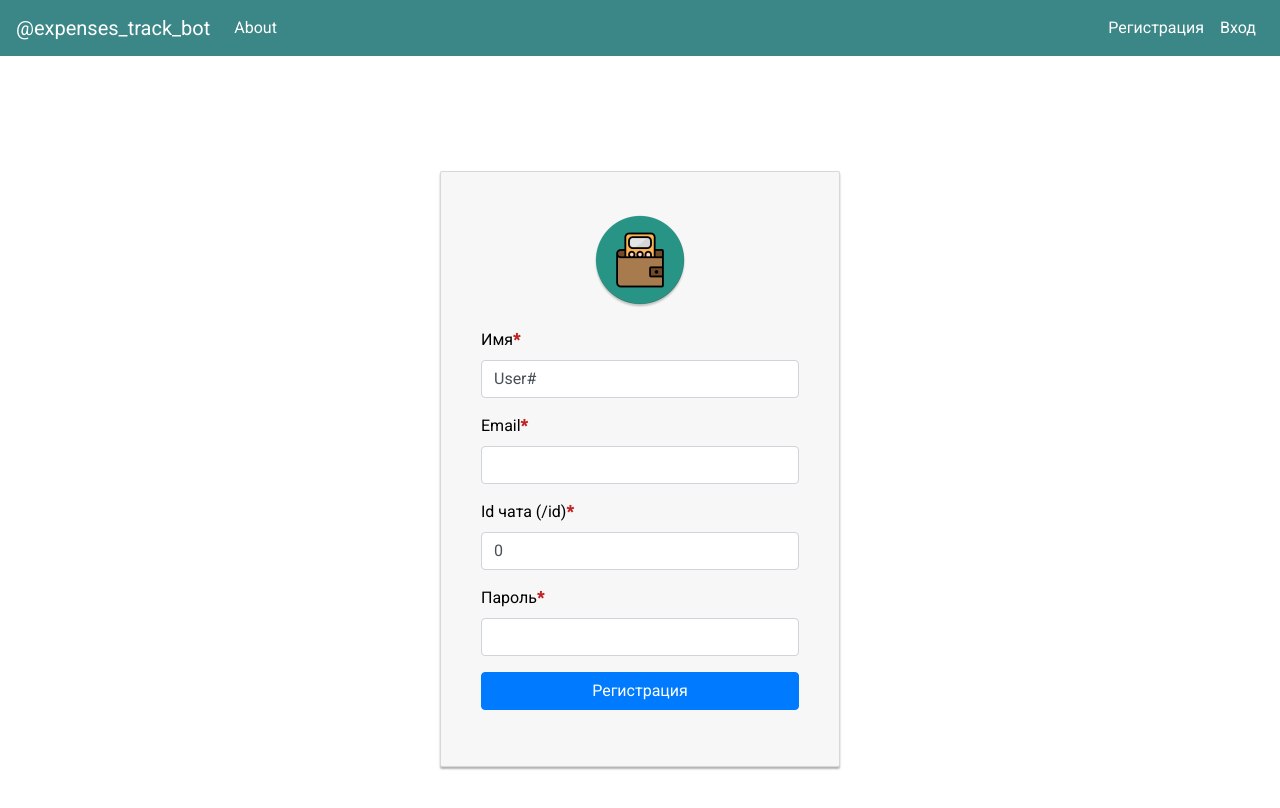
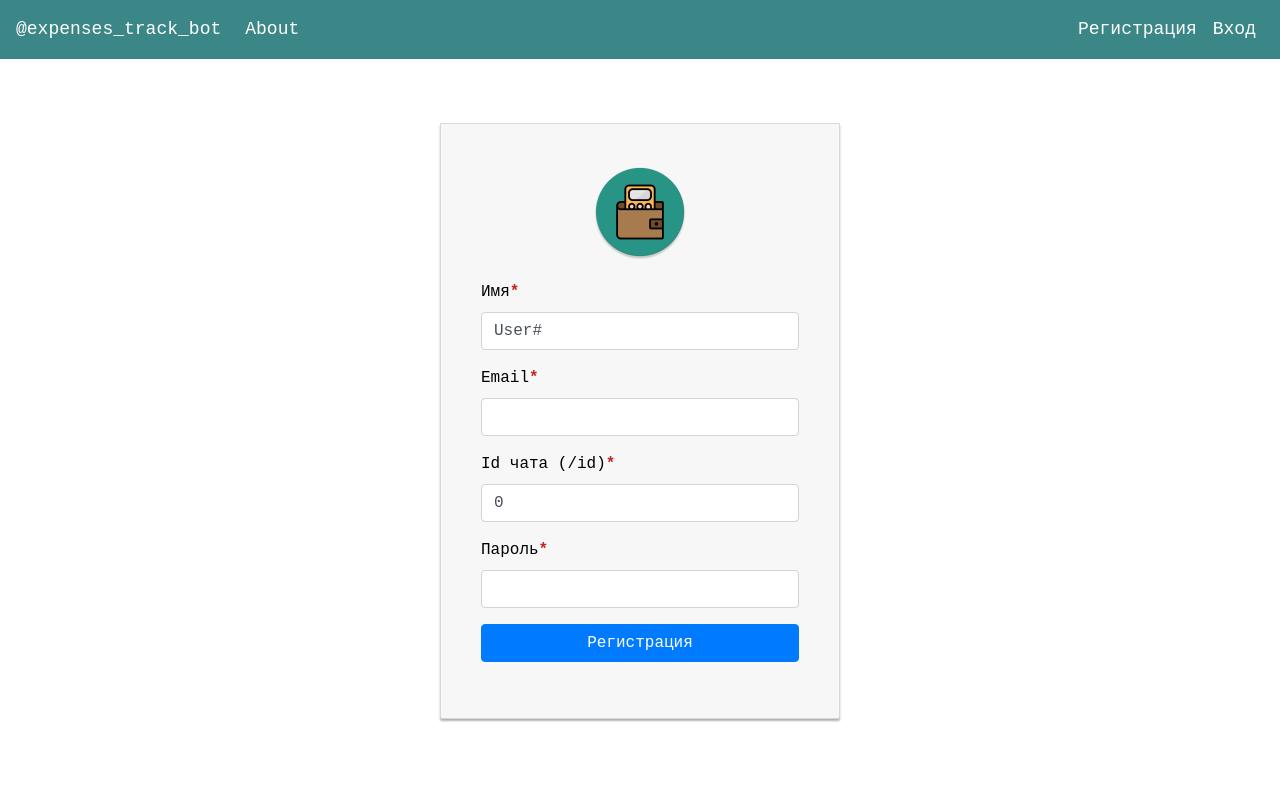
Before and after one commit to Smonok/expenses-bot-web, an Angular app: page /register in a window 1280 px wide. Shown: the top 808 px of the page. Built offline with nearby package versions, Linux system fonts and the light colour scheme.

Commit message:
Visual fixes and new route after login

```diff
--- a/src/app/app-routing.module.ts
+++ b/src/app/app-routing.module.ts
@@ -12,7 +12,7 @@ const routes: Routes = [
   { path: 'home', component: HomeComponent },
   { path: 'login', component: LoginComponent },
   { path: 'register', component: RegisterComponent },
-  { path: 'profile', component: ProfileComponent },
+  { path: 'user/:chatId/profile', component: ProfileComponent },
   { path: 'user', component: BoardUserComponent },
   { path: 'about', component: AboutComponent },
   { path: '', redirectTo: 'about', pathMatch: 'full' }
--- a/src/app/app.component.html
+++ b/src/app/app.component.html
@@ -37,15 +37,15 @@
   </nav>
 
   <mat-sidenav-container class="sidenav-container">
+    <!-- Left side panel -->
     <mat-sidenav #sidenav autoFocus="false" mode="over" [(opened)]="isMenuOpen" class="sidenav"
       (click)="onSidenavClick()">
-      <a mat-button routerLink="/page1">Page 1</a>
-      <a mat-button routerLink="/page2">Page 2</a>
-      <a mat-button routerLink="/page3">Page 3</a>
-      <a mat-button routerLink="/page4">Page 4</a>
-      <a mat-button routerLink="/page5">Page 5</a>
+      <a mat-button routerLink="user/{{getChatId()}}/profile">Личный кабинет</a>
+      <a mat-button>Мои расходы</a>
+      <a mat-button>Статистика расходов</a>
     </mat-sidenav>
     <mat-sidenav-content>
+      <!-- Page content -->
       <main>
         <router-outlet></router-outlet>
       </main>
--- a/src/app/app.component.scss
+++ b/src/app/app.component.scss
@@ -6,6 +6,7 @@
 
 .menu-button {
     color: white;
+    margin-right: 1%;
 }
 
 .sidenav-container {
@@ -14,12 +15,13 @@
     background-color: white;
     .sidenav {
         min-width: 240px;
+        text-align: center;
         //background-color: #79bd9a;
         a {
             display: block;
             padding: 6px 24px;
             width: 100%;
-            text-align: left;
+            margin-top: 5%;
         }
     }
     main {
--- a/src/app/app.component.ts
+++ b/src/app/app.component.ts
@@ -1,5 +1,6 @@
 import { Component, OnInit, ViewChild } from '@angular/core';
 import { TokenStorageService } from './services/token-storage.service';
+import { UserService } from './services/user.service';
 
 @Component({
   selector: 'app-root',
@@ -7,18 +8,20 @@ import { TokenStorageService } from './services/token-storage.service';
   styleUrls: ['./app.component.scss']
 })
 export class AppComponent implements OnInit {
+  chatId!: number;
   isLoggedIn = false;
   showAdminBoard = false;
   showModeratorBoard = false;
   isMenuOpen: boolean = false;
 
-  constructor(private tokenStorageService: TokenStorageService) { }
+  constructor(private tokenStorageService: TokenStorageService, private userService: UserService) { }
 
   ngOnInit(): void {
     this.isLoggedIn = !!this.tokenStorageService.getToken();
 
     if (this.isLoggedIn) {
       const user = this.tokenStorageService.getUser();
+      this.chatId = user.chatId;
     }
   }
 
@@ -30,4 +33,30 @@ export class AppComponent implements OnInit {
   public onSidenavClick(): void {
     this.isMenuOpen = false;
   }
+
+  public getChatId() {
+    return this.chatId;
+  }
+
+  private substr(s: string, prefix: string, suffix: string) {
+    let i = s.indexOf(prefix);
+    if (i >= 0) {
+      s = s.substring(i + prefix.length);
+    }
+    else {
+      return '';
+    }
+
+    if (suffix) {
+      i = s.indexOf(suffix);
+      if (i >= 0) {
+        s = s.substring(0, i);
+      }
+      else {
+        return '';
+      }
+    }
+
+    return s;
+  };
 }
--- a/src/app/login/login.component.scss
+++ b/src/app/login/login.component.scss
@@ -19,7 +19,7 @@ label {
   box-shadow: 0px 2px 2px rgba(0, 0, 0, 0.3);
   margin: 0;
   position: absolute;
-  top: 50%;
+  top: 45%;
   left: 50%;
   -ms-transform: translate(-50%, -50%);
   transform: translate(-50%, -50%);
--- a/src/app/login/login.component.ts
+++ b/src/app/login/login.component.ts
@@ -32,16 +32,16 @@ export class LoginComponent implements OnInit {
     const { email, password } = this.form;
 
     this.authService.login(email, password).subscribe(
-
       data => {
         this.tokenStorage.saveToken(data.accessToken);
         this.tokenStorage.saveUser(data);
 
         this.isLoginFailed = false;
         this.isLoggedIn = true;
-        this.roles = this.tokenStorage.getUser().roles;
 
-        this.router.navigate(['profile']).then(() => {
+        //const loggedInUser = !!this.tokenStorage.getUser();
+        const chatId = 123;
+        this.router.navigate(['user', chatId, 'profile']).then(() => {
           window.location.reload();
         });
       },
--- a/src/app/register/register.component.scss
+++ b/src/app/register/register.component.scss
@@ -21,7 +21,7 @@ label {
   box-shadow: 0px 2px 2px rgba(0, 0, 0, 0.3);
   margin: 0;
   position: absolute;
-  top: 53%;
+  top: 47%;
   left: 50%;
   -ms-transform: translate(-50%, -50%);
   transform: translate(-50%, -50%);
--- a/src/app/services/user.service.ts
+++ b/src/app/services/user.service.ts
@@ -21,4 +21,8 @@ export class UserService {
   existsByChatId(chatId: number): Observable<any> {
     return this.http.get(API_URL + 'exists/' + chatId, { responseType: 'text' });
   }
+
+  getChatIdByEmail(email: string): Observable<any> {
+    return this.http.get(API_URL + email, { responseType: 'text' });
+  }
 }
--- a/src/styles.scss
+++ b/src/styles.scss
@@ -2,12 +2,21 @@
 
 .navbar {
     background: #3b8686;
-    //position: fixed;
+    font-size: large;
 }
 
 .navbar a {
     color: white;
+    font-size: large;
 }
 
-html, body { height: 100%; }
-body { margin: 0; font-family: Roboto, "Helvetica Neue", sans-serif; margin-top: 3.5%;}
+html,
+body {
+    height: 100%;
+}
+body {
+    margin: 0;
+    font-family: OCR A Std, monospace;
+    font-size: medium;
+    margin-top: 3.5%;
+}
```
